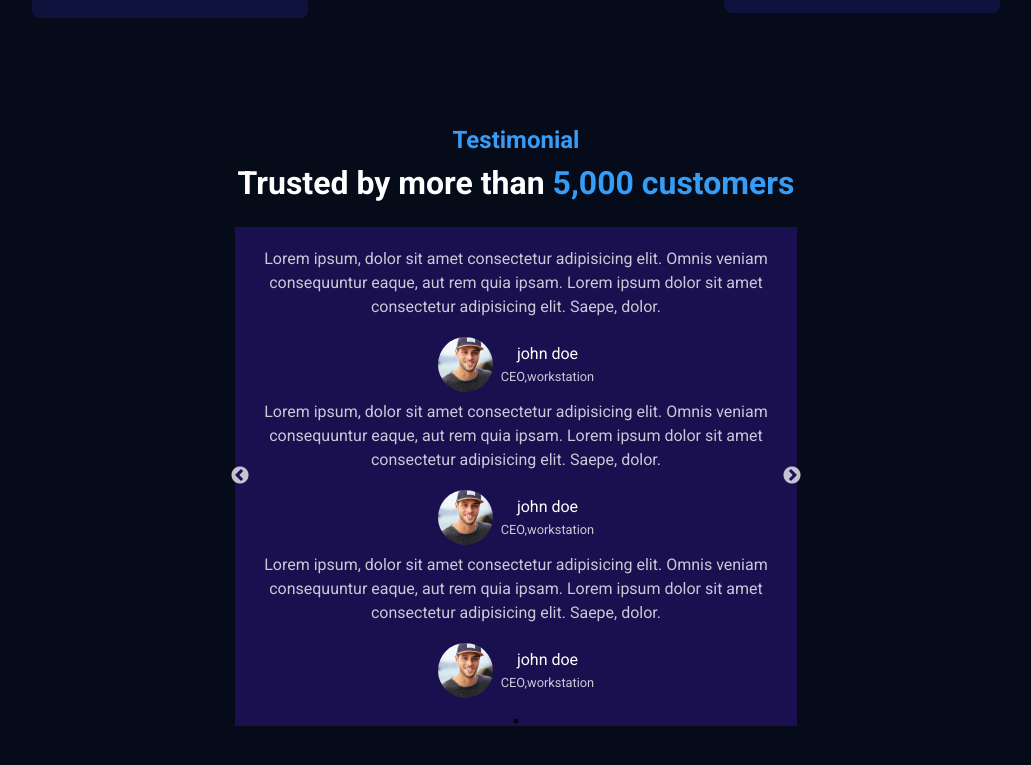
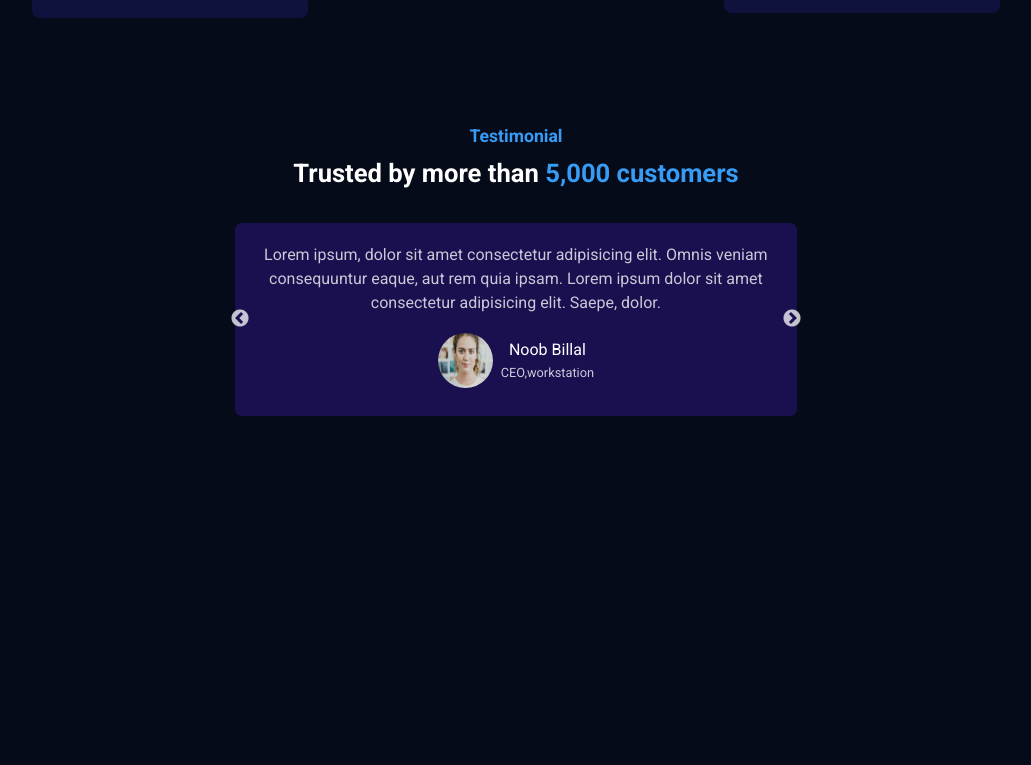
Before and after one commit to MoniruzzamanBillal/Agency-app, a React (Create React App) app: page / in a window 1280 px wide. Shown: the part 2400-3165 px from the top of the page, without its empty margins (124-1155 px from the left). After the commit the page ends 2914 px from the top, so only its background shows below. Built offline with nearby package versions, Linux system fonts and the light colour scheme.

Commit message:
testimonial slide function done

```diff
--- a/src/Components/Testimonial/Testimonial.css
+++ b/src/Components/Testimonial/Testimonial.css
@@ -1,33 +1,28 @@
 .TestimoniualContainer {
-  /* border: 1px solid red; */
-  /* background-color: blanchedalmond; */
-
   margin-bottom: 90px;
 }
 
 .TestimonialWrapper {
-  /* border: 1px solid black; */
-  /* background-color: aqua; */
   padding: 8px;
   width: 90%;
   margin: auto;
 }
 
 .TestimonialTop {
-  /* border: 1px solid red; */
-  /* background-color: cadetblue; */
   text-align: center;
+  width: 50%;
+  margin: auto;
 }
 
 .TestimonialTopHeadingDescription {
   color: var(--primary-color);
-  padding-bottom: 10px;
+  padding-bottom: 12px;
+  font-size: 1.1rem;
 }
 
 .TestimonialTopDescription {
-  /* border: 1px solid rgb(170, 0, 255); */
-  margin-bottom: 25px;
-  font-size: 1rem;
+  margin-bottom: 35px;
+  font-size: 0.8rem;
 }
 
 .TestimonialTopDescription .Highlight {
@@ -36,17 +31,16 @@
 
 .TestimonialSlider {
   /* border: 1px solid black; */
-  /* background-color: rgba(255, 0, 0, 0.854); */
   background: var(--testimonial-bg);
   text-align: center;
   padding: 20px;
   width: 55%;
   margin: auto;
+  border-radius: 7px;
 }
 
 .SliderTop {
   /* border: 1px solid black; */
-  /* background-color: rgb(47, 54, 255); */
   margin-bottom: 10px;
   line-height: 24px;
   color: var(--small-text-color);
@@ -54,7 +48,6 @@
 
 .sliderBottom {
   /* border: 1px solid black; */
-  /* background-color: pink; */
   display: flex;
   justify-content: center;
   align-items: center;
@@ -64,10 +57,7 @@
 }
 
 .sliderImg {
-  /* width: 11%; */
-  /* height: 11%; */
   /* border: 1px solid black; */
-  /* background-color: rgb(47, 54, 255); */
   width: 55px;
   height: 55px;
 }
@@ -76,13 +66,9 @@
   width: 100%;
   height: 100%;
   border-radius: 50%;
-  object-fit: cover;
-  /* object-fit: cover; */
 }
 
 .sliderName {
-  /* border: 1px solid black; */
-  /* background-color: rgba(255, 0, 0, 0.854); */
   margin-left: 8px;
 }
 
--- a/src/Components/Testimonial/Testimonial.jsx
+++ b/src/Components/Testimonial/Testimonial.jsx
@@ -10,15 +10,44 @@ import TestimonialPic3 from "../../images/ava-3.jpg";
 
 export default function Testimonial() {
   const settings = {
-    dots: true,
-    //   dots: false,
+    dots: false,
     infinite: true,
     speed: 1000,
     autoplay: true,
-    autplaySpeed: 2000,
+    autplaySpeed: 1500,
     slidesToShow: 1,
     slidesToScroll: 1,
   };
+
+  const UserData = [
+    {
+      description: ` Lorem ipsum, dolor sit amet consectetur adipisicing elit.
+                      Omnis veniam consequuntur eaque, aut rem quia ipsam. Lorem
+                      ipsum dolor sit amet consectetur adipisicing elit. Saepe,
+                      dolor.`,
+      img: TestimonialPic1,
+      name: "John Doe",
+      designation: "CEO,workstation",
+    },
+    {
+      description: ` Lorem ipsum, dolor sit amet consectetur adipisicing elit.
+                      Omnis veniam consequuntur eaque, aut rem quia ipsam. Lorem
+                      ipsum dolor sit amet consectetur adipisicing elit. Saepe,
+                      dolor.`,
+      img: TestimonialPic2,
+      name: "Noob Billal",
+      designation: "CEO,workstation",
+    },
+    {
+      description: ` Lorem ipsum, dolor sit amet consectetur adipisicing elit.
+                      Omnis veniam consequuntur eaque, aut rem quia ipsam. Lorem
+                      ipsum dolor sit amet consectetur adipisicing elit. Saepe,
+                      dolor.`,
+      img: TestimonialPic3,
+      name: "Bot Billal",
+      designation: "CEO,workstation",
+    },
+  ];
 
   return (
     <>
@@ -40,25 +69,23 @@ export default function Testimonial() {
             </div>
             <div className="TestimonialSlider">
               <Slider {...settings}>
-                <div className="SliderItem">
+                {UserData.map((ele, index) => (
+                  <div className="SliderItem" key={index}>
                     <div className="SliderTop">
-                    <p className="sliderDescription">
-                      Lorem ipsum, dolor sit amet consectetur adipisicing elit.
-                      Omnis veniam consequuntur eaque, aut rem quia ipsam. Lorem
-                      ipsum dolor sit amet consectetur adipisicing elit. Saepe,
-                      dolor.
-                    </p>
+                      <p className="sliderDescription">{ele.description}</p>
                     </div>
                     <div className="sliderBottom">
                       <div className="sliderImg">
-                      <img src={TestimonialPic1} alt="TestimonialPic1" />
+                        <img src={ele.img} alt="TestimonialPic1" />
                       </div>
                       <div className="sliderName">
-                      <p className="sliderNamespan">john doe</p>
-                      <p className="sliderNamespan2">CEO,workstation</p>
+                        <p className="sliderNamespan">{ele.name}</p>
+
+                        <p className="sliderNamespan2">{ele.designation}</p>
                       </div>
                     </div>
                   </div>
+                ))}
               </Slider>
             </div>
           </div>
```
Lines whose indentation alone changed are shown as unchanged.
